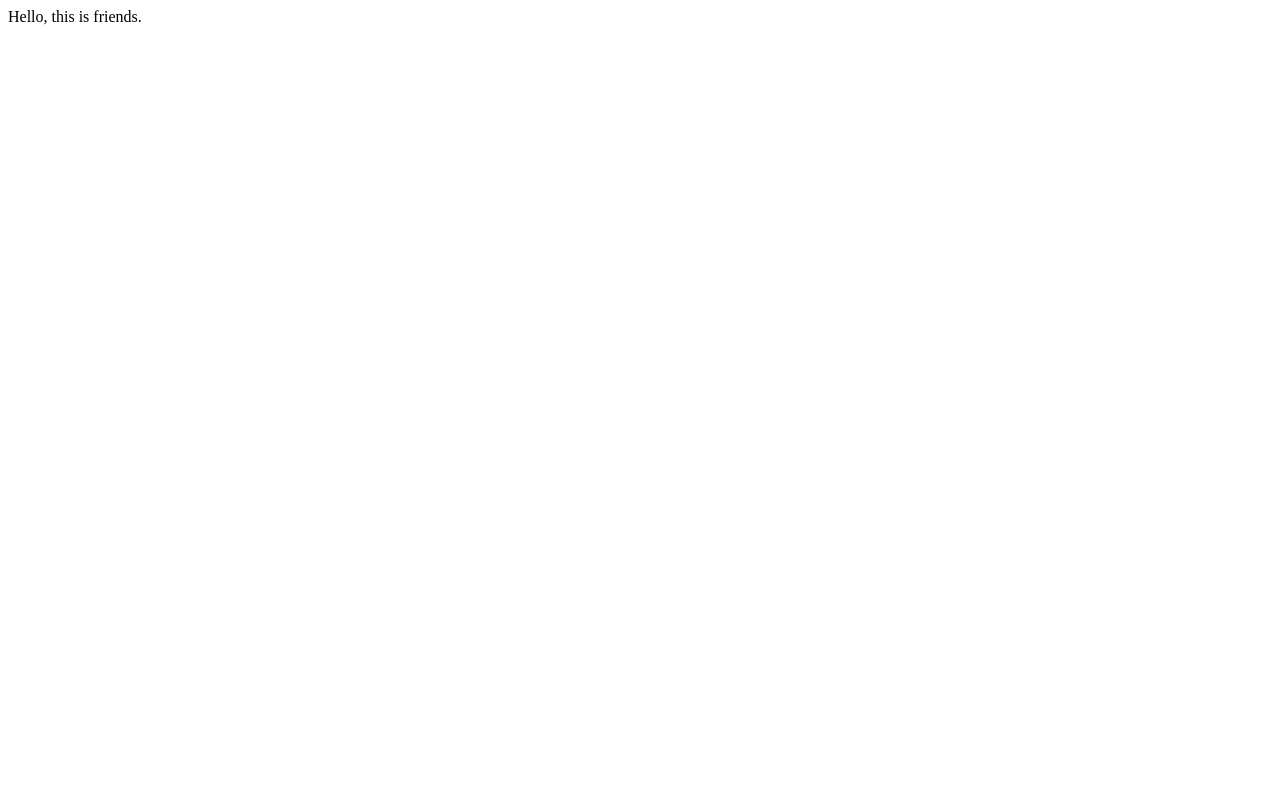
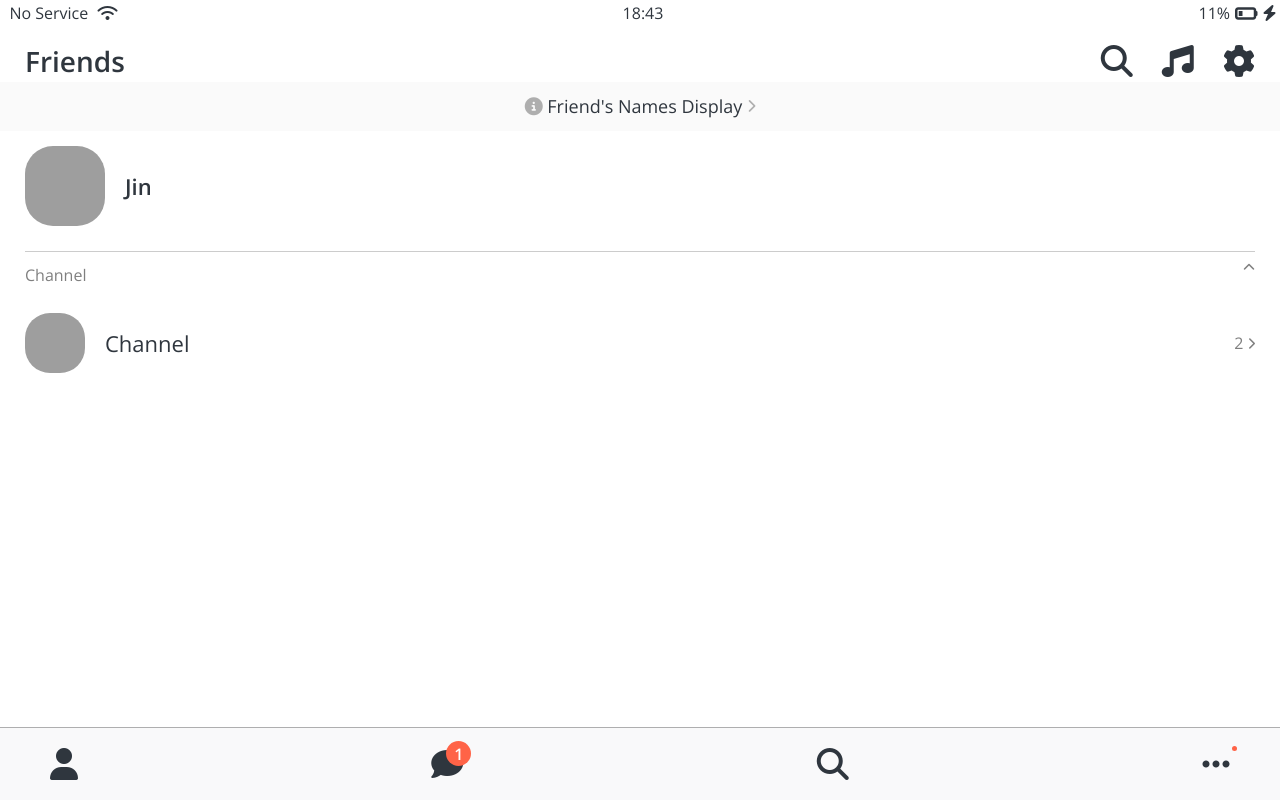
Before and after one commit to MeluvRose/Cocoatalk_JS, a plain HTML site: page friends.html in a window 1280 px wide. Drawn offline with nearby package versions, Linux system fonts and the light colour scheme; grey boxes are pictures that could not be loaded.

Commit message:
Feat: Add page 'Friends'
'Friends' 페이지를 구현 추가 하였다.
(Make and Add page 'Friends')

```diff
--- /dev/null
+++ b/CSS/components/navigation-bar.css
@@ -0,0 +1,45 @@
+.nav {
+  position: fixed;
+  bottom: 0;
+  width: 100%;
+  background-color: #f9f9fa;
+  padding: 20px 50px;
+  box-sizing: border-box;
+  border-top: 1px solid rgba(0, 0, 0, 0.3);
+}
+
+.nav__list {
+  display: flex;
+  justify-content: space-between;
+}
+
+.nav__link {
+  position: relative;
+  color: #2f363e;
+}
+
+.nav__notification {
+  background-color: tomato;
+  display: flex;
+  justify-content: center;
+  align-items: center;
+  position: absolute;
+}
+
+.nav__btn:nth-child(2) .nav__link .nav__notification {
+  width: 25px;
+  height: 25px;
+  border-radius: 50%;
+  color: white;
+  font-weight: 600;
+  left: 15px;
+  bottom: 15px;
+}
+
+.nav__btn:last-child .nav__link .nav__notification {
+  width: 5px;
+  height: 5px;
+  border-radius: 50%;
+  left: 30px;
+  bottom: 30px;
+}
--- /dev/null
+++ b/CSS/components/screen-header.css
@@ -0,0 +1,17 @@
+.screen-header {
+  position: relative;
+  top: 20px;
+  display: flex;
+  justify-content: space-between;
+  align-items: center;
+  padding: var(--horizontal-space);
+}
+
+.screen-header__title {
+  font-size: 28px;
+  font-weight: 600;
+}
+
+.screen-header__icons span {
+  margin-left: 25px;
+}
--- a/CSS/components/status-bar.css
+++ b/CSS/components/status-bar.css
@@ -1,4 +1,7 @@
 .status-bar {
+  position: fixed;
+  top: 0px;
+  width: 100%;
   display: flex;
   justify-content: center;
   padding: 5px 3px;
--- /dev/null
+++ b/CSS/components/user-component.css
@@ -0,0 +1,46 @@
+.user-component {
+  justify-content: space-between;
+}
+
+.user-component,
+.user-component__column:first-child {
+  display: flex;
+  align-items: center;
+}
+
+.user-component__column:last-child {
+  color: rgba(0, 0, 0, 0.5);
+}
+
+.user-component__avatar {
+  width: 70px;
+  height: 70px;
+  border-radius: 28px;
+  margin-right: 20px;
+}
+
+.user-component__name {
+  font-weight: 600;
+  font-size: 22px;
+}
+
+.user-component__subtitle {
+  margin-top: 10px;
+  font-size: 18px;
+  color: rgba(0, 0, 0, 0.5);
+}
+
+.user-component__avatar--xl {
+  width: 80px;
+  height: 80px;
+}
+
+.user-component__avatar--sm {
+  width: 60px;
+  height: 60px;
+  border-radius: 25px;
+}
+
+.user-component__name--not-bold {
+  font-weight: 400;
+}
--- a/CSS/reset.css
+++ b/CSS/reset.css
@@ -131,3 +131,8 @@ table {
 input:focus {
   outline: none;
 }
+
+a {
+  color: inherit;
+  text-decoration: none;
+}
--- /dev/null
+++ b/CSS/screens/friends.css
@@ -0,0 +1,29 @@
+#friends-display-link {
+  text-align: center;
+  display: block;
+  background-color: #fafafa;
+  padding: 15px 0px;
+  font-size: 18px;
+  margin-bottom: 15px;
+}
+
+#friends-display-link i {
+  color: rgba(0, 0, 0, 0.3);
+}
+
+.friends-screen {
+  padding: 0px var(--horizontal-space);
+}
+
+.friends-screen__channel {
+  margin-top: 25px;
+  border-top: 1px solid rgba(0, 0, 0, 0.2);
+  padding-top: 15px;
+}
+
+.friends-screen__channel-header {
+  margin-bottom: 30px;
+  display: flex;
+  justify-content: space-between;
+  color: rgba(0, 0, 0, 0.5);
+}
--- a/CSS/styles.css
+++ b/CSS/styles.css
@@ -4,10 +4,15 @@
 
 /* Components */
 @import "components/status-bar.css";
+@import "components/navigation-bar.css";
+@import "components/screen-header.css";
+@import "components/user-component.css";
 
 /* Screens */
 @import "screens/login.css";
+@import "screens/friends.css";
 
 body {
   font-family: "Open Sans", sans-serif;
+  color: #2f363e;
 }
--- a/CSS/variable.css
+++ b/CSS/variable.css
@@ -1,3 +1,4 @@
 :root {
   --yellow: #fae100;
+  --horizontal-space: 25px;
 }
--- a/friends.html
+++ b/friends.html
@@ -1 +1,110 @@
-Hello, this is friends.
+<!DOCTYPE html>
+<html lang="en">
+  <head>
+    <meta charset="UTF-8" />
+    <meta name="viewport" content="width=device-width, initial-scale=1.0" />
+    <title>Friends - CoCoa clone</title>
+    <link rel="stylesheet" href="css/styles.css" />
+  </head>
+  <body>
+    <div class="status-bar">
+      <div class="status-bar__column">
+        <span>No Service</span>
+        <i class="fa-solid fa-wifi"></i>
+      </div>
+      <div class="status-bar__column">
+        <span>18:43</span>
+      </div>
+      <div class="status-bar__column">
+        <span>11%</span>
+        <i class="fa-solid fa-battery-quarter fa-lg"></i>
+        <i class="fa-solid fa-bolt"></i>
+      </div>
+    </div>
+
+    <header class="screen-header">
+      <h1 class="screen-header__title">Friends</h1>
+      <div class="screen-header__icons">
+        <span><i class="fa-solid fa-magnifying-glass fa-2x"></i></span>
+        <span><i class="fa-solid fa-music fa-2x"></i></span>
+        <span><i class="fa-solid fa-gear fa-2x"></i></span>
+      </div>
+    </header>
+
+    <a id="friends-display-link">
+      <i class="fa-solid fa-circle-info"></i> Friend's Names Display
+      <i class="fa-solid fa-chevron-right fa-xs"></i>
+    </a>
+
+    <main class="friends-screen">
+      <div class="user-component">
+        <div class="user-component__column">
+          <img
+            src="https://avatars.githubusercontent.com/u/50815599"
+            class="user-component__avatar user-component__avatar--xl"
+          />
+          <div class="user-component__text">
+            <h4 class="user-component__name">Jin</h4>
+            <!-- <h6 class="user-component__subtitle">asjdkl</h6> -->
+          </div>
+        </div>
+        <div class="user-component__column"></div>
+      </div>
+      <div class="friends-screen__channel">
+        <div class="friends-screen__channel-header">
+          <span>Channel</span>
+          <i class="fa-solid fa-chevron-up fa-xs"></i>
+        </div>
+        <div class="user-component">
+          <div class="user-component__column">
+            <img
+              src="https://play-lh.googleusercontent.com/Ob9Ys8yKMeyKzZvl3cB9JNSTui1lJwjSKD60IVYnlvU2DsahysGENJE-txiRIW9_72Vd"
+              class="user-component__avatar user-component__avatar--sm"
+            />
+            <div class="user-component__text">
+              <h4 class="user-component__name user-component__name--not-bold">
+                Channel
+              </h4>
+            </div>
+          </div>
+          <div class="user-component__column">
+            <span>2</span>
+            <i class="fa-solid fa-chevron-right fa-xs"></i>
+          </div>
+        </div>
+      </div>
+    </main>
+
+    <nav class="nav">
+      <ul class="nav__list">
+        <li class="nav__btn">
+          <a class="nav__link" href="#">
+            <i class="fa-solid fa-user fa-2x"></i>
+          </a>
+        </li>
+        <li class="nav__btn">
+          <a class="nav__link" href="#">
+            <span class="nav__notification">1</span>
+            <i class="fa-solid fa-comment fa-2x"></i>
+          </a>
+        </li>
+        <li class="nav__btn">
+          <a class="nav__link" href="#">
+            <i class="fa-solid fa-magnifying-glass fa-2x"></i>
+          </a>
+        </li>
+        <li class="nav__btn">
+          <a class="nav__link" href="#">
+            <span class="nav__notification"></span>
+            <i class="fa-solid fa-ellipsis fa-2x"></i>
+          </a>
+        </li>
+      </ul>
+    </nav>
+
+    <script
+      src="https://kit.fontawesome.com/7d03a6d72d.js"
+      crossorigin="anonymous"
+    ></script>
+  </body>
+</html>
```
